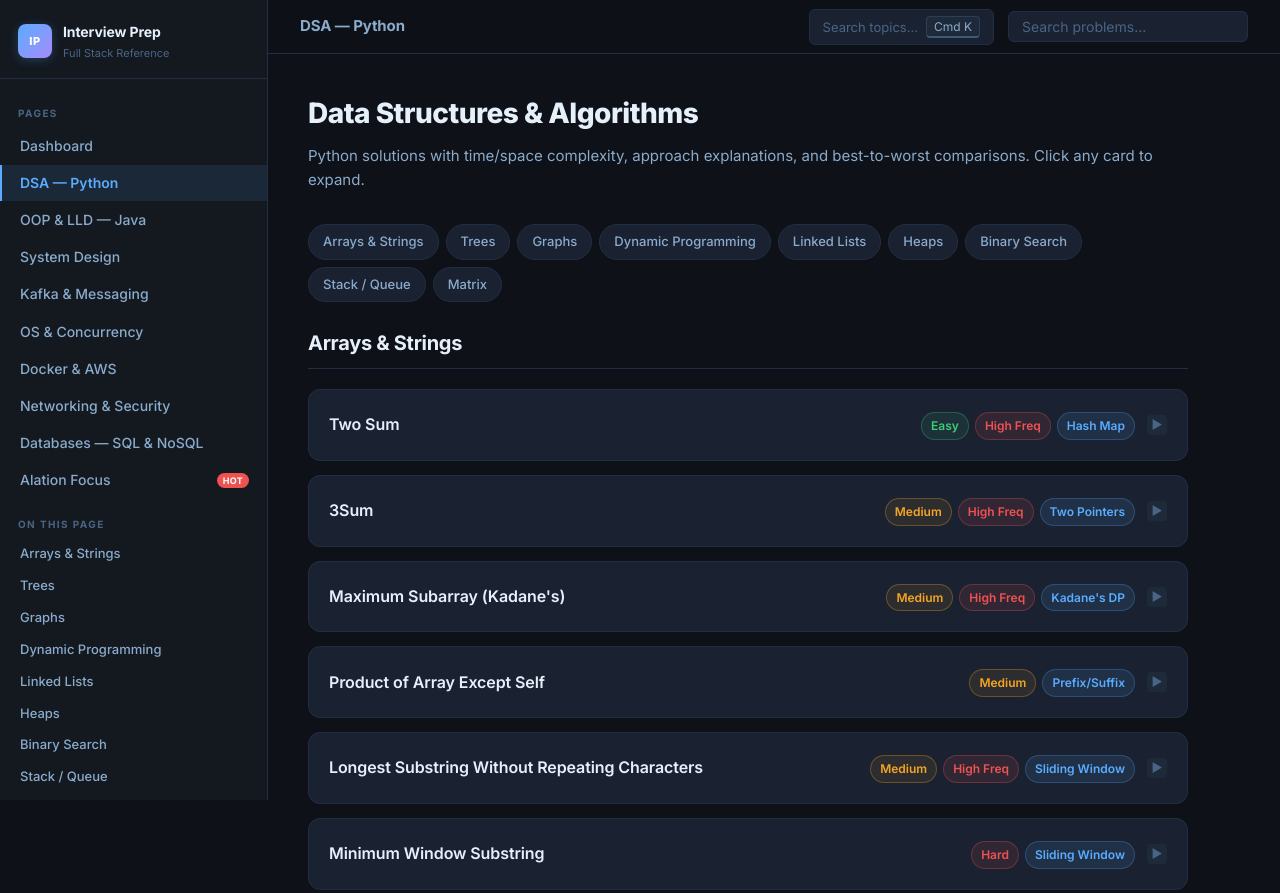
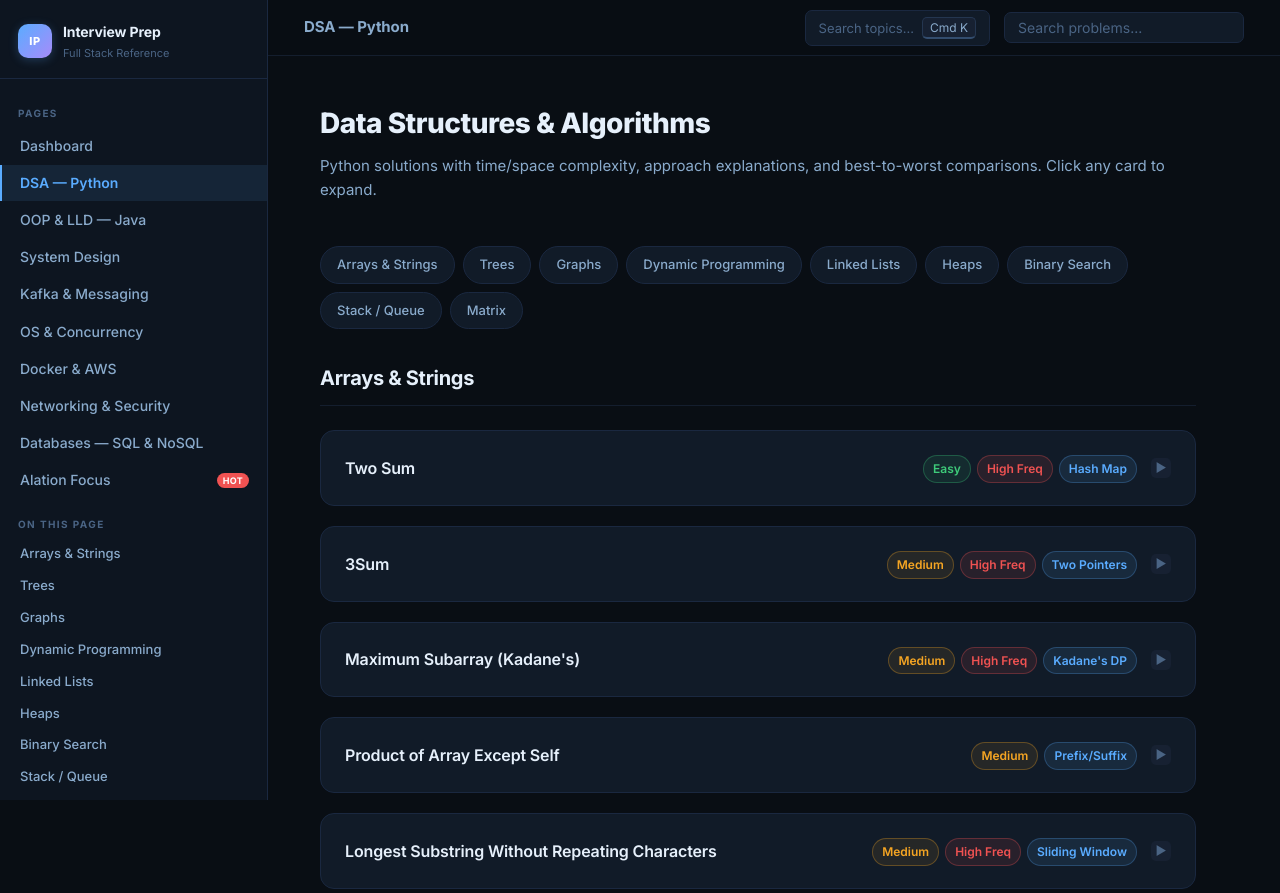
Before and after one commit to bharath-21-04/interview-resource, a plain HTML site: page dsa.html in a window 1280 px wide. Shown: the top 893 px of the page. Drawn offline with nearby package versions, Linux system fonts and the light colour scheme.

Commit message:
Interview resources

```diff
--- a/style.css
+++ b/style.css
@@ -6,19 +6,19 @@
 
 /* ── Design Tokens ────────────────────────────────── */
 :root {
-  --bg-base:      #0e1117;
-  --bg-surface:   #141920;
-  --bg-card:      #1a2232;
-  --bg-elevated:  #1e2a3a;
-  --bg-overlay:   #243346;
-  --bg-hover:     #1c2840;
-  --bg-input:     #111720;
-  --bg-code:      #0b1320;
+  --bg-base:      #090e14;
+  --bg-surface:   #0d1520;
+  --bg-card:      #111b28;
+  --bg-elevated:  #172132;
+  --bg-overlay:   #1e2d40;
+  --bg-hover:     #152036;
+  --bg-input:     #0d1520;
+  --bg-code:      #090e14;
 
-  --border-faint:   #1a2535;
-  --border:         #222f42;
-  --border-default: #2c3f58;
-  --border-strong:  #3d5878;
+  --border-faint:   #141e2e;
+  --border:         #1a2840;
+  --border-default: #243650;
+  --border-strong:  #334d6e;
 
   --text-primary:   #e6f0fb;
   --text-secondary: #8aabcc;
@@ -51,7 +51,7 @@
   --accent-yellow:#f5a523;
 
   --sidebar-width: 268px;
-  --r-sm: 4px;  --r: 6px;  --r-md: 8px;  --r-lg: 12px;  --r-xl: 16px;
+  --r-sm: 5px;  --r: 7px;  --r-md: 10px;  --r-lg: 14px;  --r-xl: 18px;
   --shadow-sm:  0 1px 4px rgba(0,0,0,.45);
   --shadow:     0 4px 24px rgba(0,0,0,.55);
   --shadow-lg:  0 8px 48px rgba(0,0,0,.75);
@@ -146,12 +146,12 @@ body {
 .main { margin-left: var(--sidebar-width); flex: 1; min-height: 100vh; }
 .topbar {
   position: sticky; top: 0;
-  height: 54px;
-  background: rgba(14,17,23,.95);
-  backdrop-filter: blur(16px);
-  -webkit-backdrop-filter: blur(16px);
-  border-bottom: 1px solid var(--border);
-  padding: 0 32px;
+  height: 56px;
+  background: rgba(9,14,20,.96);
+  backdrop-filter: blur(20px);
+  -webkit-backdrop-filter: blur(20px);
+  border-bottom: 1px solid var(--border-faint);
+  padding: 0 36px;
   z-index: 100;
   display: flex; align-items: center; gap: 14px;
 }
@@ -248,10 +248,10 @@ body {
 }
 
 /* ═══ CONTENT AREA ═══════════════════════════════════ */
-.content-area { padding: 36px 40px; max-width: 960px; }
+.content-area { padding: 44px 52px; max-width: 980px; }
 .section { display: none; }
 .section.active { display: block; }
-.section-header { margin-bottom: 32px; }
+.section-header { margin-bottom: 44px; }
 .section-header h1 { font-size: 28px; font-weight: 800; margin-bottom: 8px; letter-spacing: -.5px; color: var(--text-primary); }
 .section-header p  { color: var(--text-secondary); font-size: 15px; line-height: 1.6; }
 
@@ -273,16 +273,16 @@ body {
   background: var(--bg-card);
   border: 1px solid var(--border);
   border-radius: var(--r-lg);
-  margin-bottom: 14px;
+  margin-bottom: 20px;
   overflow: hidden;
   transition: border-color .15s, box-shadow .15s;
 }
-.problem-card:hover { border-color: var(--border-default); box-shadow: 0 2px 16px rgba(0,0,0,.3); }
+.problem-card:hover { border-color: var(--border-default); box-shadow: 0 4px 24px rgba(0,0,0,.35); }
 .problem-card-header {
-  padding: 18px 20px;
+  padding: 20px 24px;
   display: flex;
   align-items: center;
-  gap: 12px;
+  gap: 14px;
   cursor: pointer;
   user-select: none;
   transition: background .1s;
@@ -293,15 +293,15 @@ body {
   font-weight: 600;
   flex: 1;
   color: var(--text-primary);
-  letter-spacing: -.1px;
-  line-height: 1.35;
+  letter-spacing: -.15px;
+  line-height: 1.4;
 }
 .problem-card-body {
-  padding: 0 20px 20px;
+  padding: 0 24px 24px;
   display: none;
   border-top: 1px solid var(--border-faint);
 }
-.problem-card-body.open { display: block; padding-top: 18px; }
+.problem-card-body.open { display: block; padding-top: 22px; }
 .toggle-icon {
   color: var(--text-muted);
   font-size: 12px;
@@ -318,12 +318,12 @@ body {
 .tabs {
   display: flex;
   gap: 0;
-  margin-bottom: 16px;
-  border-bottom: 1px solid var(--border);
+  margin-bottom: 18px;
+  border-bottom: 1px solid var(--border-faint);
   overflow-x: auto;
 }
 .tab-btn {
-  padding: 8px 16px;
+  padding: 9px 18px;
   border: none;
   border-bottom: 2px solid transparent;
   background: transparent;
@@ -343,7 +343,7 @@ body {
 .tab-pane.active { display: block; }
 
 /* ═══ SOLUTION RANKING ═══════════════════════════════ */
-.solution-rank { display: flex; flex-direction: column; gap: 8px; margin: 14px 0 18px; }
+.solution-rank { display: flex; flex-direction: column; gap: 10px; margin: 16px 0 22px; }
 .rank-item {
   display: flex; align-items: flex-start; gap: 12px;
   padding: 12px 14px; border-radius: var(--r-md); border: 1px solid;
@@ -368,13 +368,13 @@ body {
 /* ═══ CODE ═══════════════════════════════════════════ */
 pre {
   background: var(--bg-code) !important;
-  border: 1px solid var(--border) !important;
+  border: none !important;
   border-radius: var(--r-md) !important;
-  padding: 18px 20px !important;
+  padding: 20px 22px !important;
   overflow-x: auto;
   font-size: 13px !important;
-  line-height: 1.7 !important;
-  margin: 12px 0 !important;
+  line-height: 1.75 !important;
+  margin: 14px 0 !important;
   position: relative;
   font-family: 'JetBrains Mono', 'Fira Code', 'Cascadia Code', monospace !important;
 }
@@ -490,14 +490,14 @@ td strong { color: var(--text-primary); }
 }
 
 /* ═══ SUBSECTION ══════════════════════════════════════ */
-.subsection { margin-bottom: 48px; }
+.subsection { margin-bottom: 64px; }
 .subsection-title {
   font-size: 20px;
   font-weight: 700;
   color: var(--text-primary);
-  margin-bottom: 20px;
-  padding-bottom: 12px;
-  border-bottom: 1px solid var(--border);
+  margin-bottom: 24px;
+  padding-bottom: 14px;
+  border-bottom: 1px solid var(--border-faint);
   letter-spacing: -.3px;
   line-height: 1.3;
 }
@@ -544,12 +544,12 @@ td strong { color: var(--text-primary); }
   white-space: pre;
   overflow-x: auto;
 }
-.section-jump { display: flex; flex-wrap: wrap; gap: 7px; margin-bottom: 28px; }
+.section-jump { display: flex; flex-wrap: wrap; gap: 8px; margin-bottom: 36px; }
 .jump-btn {
   background: var(--bg-card); border: 1px solid var(--border);
-  border-radius: 20px; padding: 6px 14px;
+  border-radius: 20px; padding: 7px 16px;
   font-size: 13px; font-weight: 500; color: var(--text-secondary);
-  text-decoration: none; transition: all .12s;
+  text-decoration: none; transition: all .15s;
 }
 .jump-btn:hover { border-color: var(--blue); color: var(--blue); background: var(--blue-dim); }
 .warn-box { background: var(--red-dim); border: 1px solid rgba(240,82,82,.25); border-radius: var(--r-md); padding: 14px 16px; margin: 12px 0; font-size: 14px; color: var(--text-primary); line-height: 1.65; }
@@ -598,19 +598,19 @@ td strong { color: var(--text-primary); }
 /* ═══ RESPONSIVE ══════════════════════════════════════ */
 @media (max-width: 1100px) {
   .grid-3 { grid-template-columns: 1fr 1fr; }
-  .content-area { padding: 28px 28px; }
+  .content-area { padding: 32px 32px; }
 }
 @media (max-width: 768px) {
   .sidebar { display: none; }
   .main { margin-left: 0; }
   .grid-2, .grid-3 { grid-template-columns: 1fr; }
-  .content-area { padding: 20px 18px; }
+  .content-area { padding: 24px 20px; }
   .flow-row { grid-template-columns: 1fr; }
   .quick-ref { grid-template-columns: 1fr; }
 }
 @media (max-width: 560px) {
-  .content-area { padding: 16px 14px; }
-  .problem-card-header { padding: 14px 16px; }
+  .content-area { padding: 16px 16px; }
+  .problem-card-header { padding: 16px 18px; }
   .problem-card-header h3 { font-size: 15px; }
-  .problem-card-body { padding: 0 16px 16px; }
+  .problem-card-body { padding: 0 18px 18px; }
 }
```
